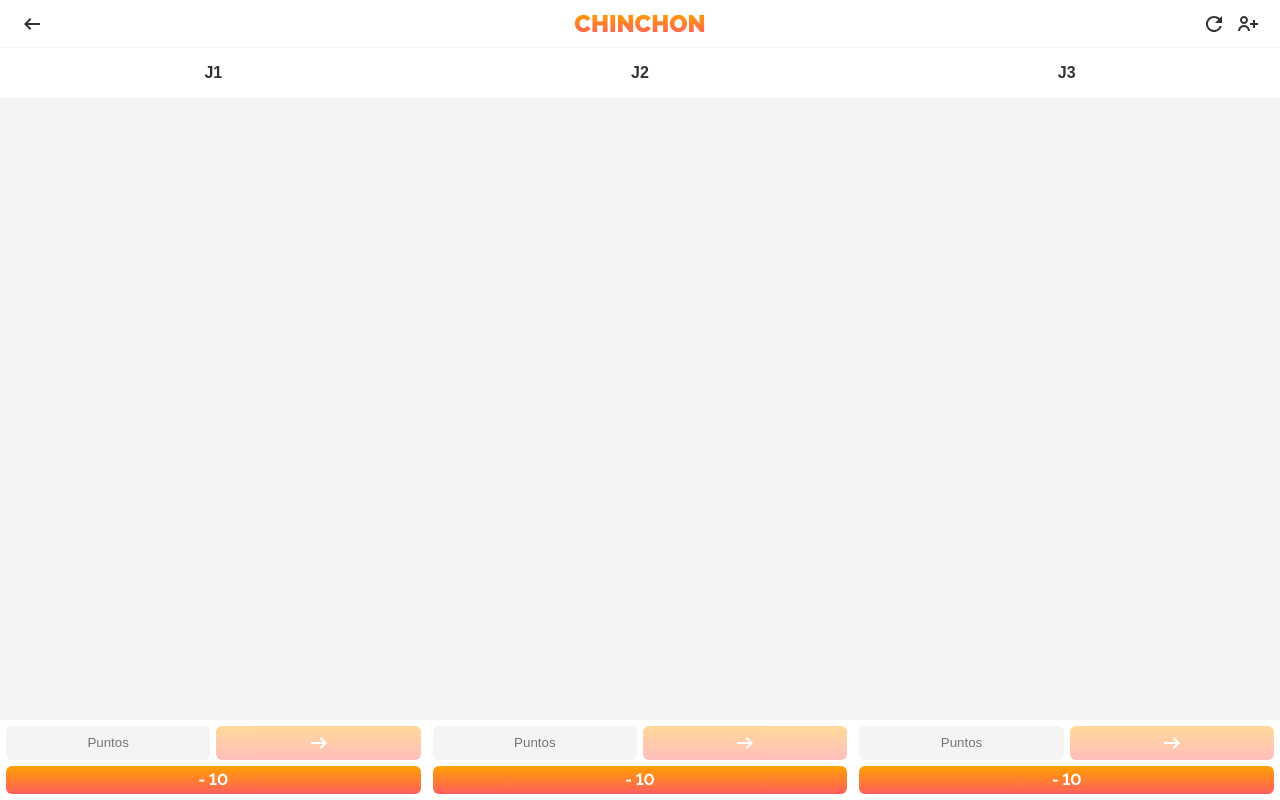
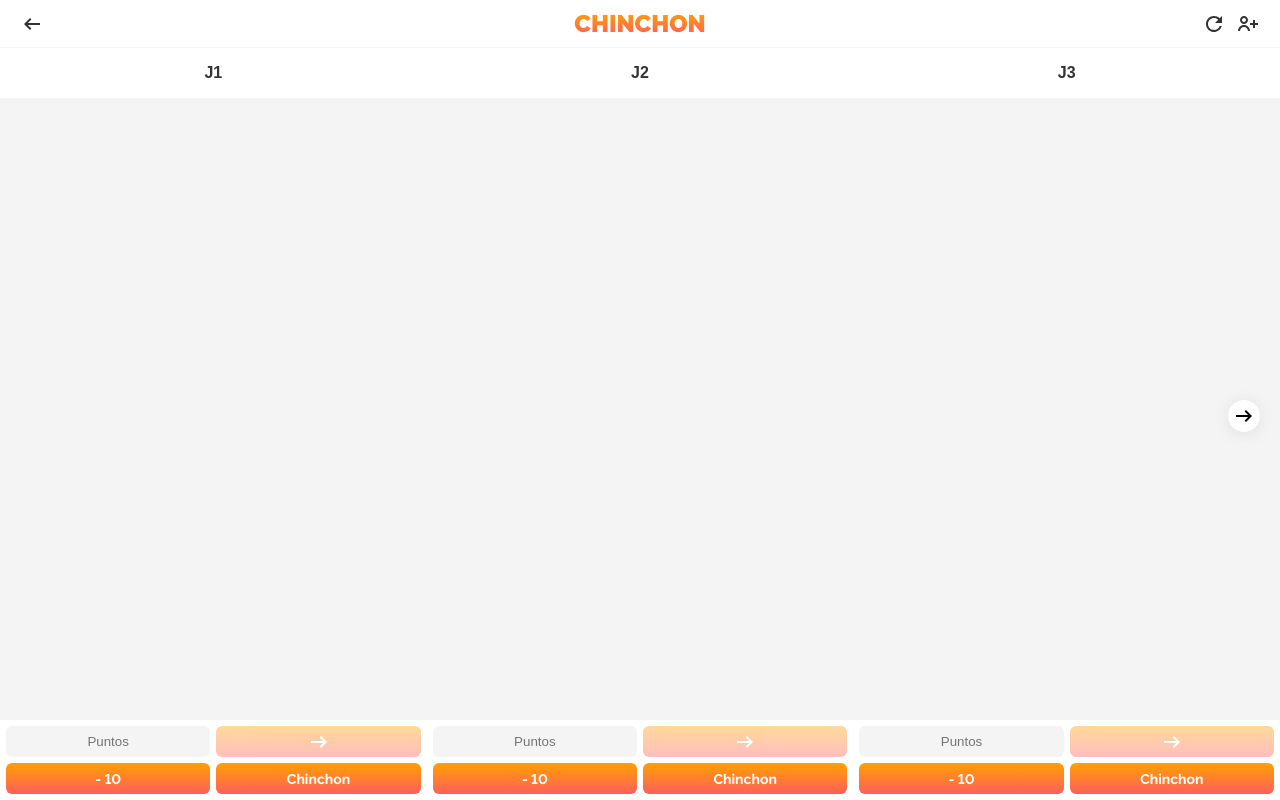
Before and after one commit to tonchiserra/ultimaronda, a Vue app: page /chinchon in a window 1280 px wide. Both pictures are taken after a click on the button 1248 px from the left and 23 px from the top of the page. Built offline with nearby package versions, Linux system fonts and the light colour scheme.

Commit message:
add 'chinchon' button

```diff
--- a/src/components/chinchon/ChinchonInterface.ts
+++ b/src/components/chinchon/ChinchonInterface.ts
@@ -9,12 +9,14 @@ export interface IChinchonPlayer {
     points:             IChinchonPoints[]
     total:              number
     isLoser:            boolean
+    madeChinchon:       boolean
     setTotal: (newPoints: number) => void
     setName: (newName: string) => void
     setNewPoint: (newPoint: number) => void
+    setMadeChinchon: () => void
 }
 
 export interface IChinchonPoints {
-    point: number
     total: number
+    point: number | 'Chinchon'
 }
--- a/src/components/chinchon/ChinchonPlayer.ts
+++ b/src/components/chinchon/ChinchonPlayer.ts
@@ -7,6 +7,7 @@ export class ChinchonPlayer implements IChinchonPlayer {
     public total: number
     public points: IChinchonPoints[]
     public isLoser: boolean
+    public madeChinchon: boolean
 
     constructor(playerName: string) {
         this.name = playerName ?? 'Jugador'
@@ -14,6 +15,7 @@ export class ChinchonPlayer implements IChinchonPlayer {
         this.total = 0
         this.points = []
         this.isLoser = false
+        this.madeChinchon = false
     }
 
     setNewPoint(newPoint: number): void {
@@ -29,6 +31,12 @@ export class ChinchonPlayer implements IChinchonPlayer {
         chinchonStore.setPlayerWinner()
     }
 
+    setMadeChinchon() {
+        this.madeChinchon = true
+        this.points.push({ point: 'Chinchon', total: this.total })
+        chinchonStore.setPlayerWinner()
+    }
+
     setName(newName: string): void {
         this.name = newName
     }
--- a/src/components/chinchon/ChinchonStore.ts
+++ b/src/components/chinchon/ChinchonStore.ts
@@ -19,7 +19,8 @@ class ChinchonStore implements GameInterface {
 
     public setPlayerWinner() {
         if(this.isGameFinished()) {
-            const playerWinner = this.state.players.find((player: IChinchonPlayer) => !player.isLoser)
+            let playerWinner = this.state.players.find((player: IChinchonPlayer) => player.madeChinchon)
+            if(!!!playerWinner) playerWinner = this.state.players.find((player: IChinchonPlayer) => !player.isLoser)
             this.state.playerWinner = !!playerWinner ? playerWinner.name : "EMPATE"
 
             this.setHistory()
@@ -28,8 +29,12 @@ class ChinchonStore implements GameInterface {
 
     public isGameFinished() {
         let finished = false
+
+        const playerMadeChinchon = this.state.players.some((player: IChinchonPlayer) => player.madeChinchon)
+        if(!!playerMadeChinchon) return true
+
         const playersInGame = this.state.players.filter((player: IChinchonPlayer) => !player.isLoser)
-        if(playersInGame.length <= 1) finished = true
+        if(playersInGame.length <= 1) return true
 
         return finished
     }
--- a/src/components/chinchon/ChinchonView.vue
+++ b/src/components/chinchon/ChinchonView.vue
@@ -9,8 +9,10 @@
     </Header>
 
     <div class="game">
-        <div class="column" v-for="player in players">
-            <div class="block"><input type="text" v-model="player.name" @input="event => player.setName((event.target as HTMLInputElement).value)" class="input--transparent text" /></div>
+        <ScrollWarning :columns="players.length" />
+
+        <div class="column" v-for="(player, i) in players">
+            <div class="block"><input type="text" :name="`${player.name}-${i}-name`" v-model="player.name" @input="event => player.setName((event.target as HTMLInputElement).value)" class="input--transparent text" /></div>
 
             <div class="block block--stack" v-for="points in player.points">
                 <span class="text-small text-grey">{{ points.point }}</span>
@@ -18,9 +20,10 @@
             </div>
 
             <div class="block block--set-points">
-                <input type="number" v-model="player.newPoint" @input="event => player.setNewPoint(Number((event.target as HTMLInputElement).value))" class="input--transparent" placeholder="Puntos" :disabled="player.isLoser" />
+                <input type="number" :name="`${player.name}-${i}-points`" v-model="player.newPoint" @input="event => player.setNewPoint(Number((event.target as HTMLInputElement).value))" class="input--transparent" placeholder="Puntos" :disabled="player.isLoser" />
                 <button @click="player.setTotal(Number(player.newPoint))" :disabled="typeof player.newPoint !== 'number' || player.isLoser"><ArrowRight /></button>
                 <button @click="player.setTotal(-10)" :disabled="player.isLoser">- 10</button>
+                <button @click="player.setMadeChinchon()" :disabled="player.isLoser">Chinchon</button>
             </div>
         </div>
     </div>
@@ -33,6 +36,7 @@
     import WinnerPopup from '../shared/WinnerPopup.vue'
     import chinchonStore from './ChinchonStore'
     import ArrowRight from '../../assets/ArrowRight.vue'
+    import ScrollWarning from '../shared/ScrollWarning.vue'
 
     const players = chinchonStore.state.players
 </script>
@@ -40,9 +44,11 @@
 <style scoped>
     .column {
         width: 100%;
-        min-width: 100px;
+        min-width: 170px;
         display: flex;
         flex-direction: column;
+    	min-height: calc(100dvh - var(--header-height));
+        height: auto;
     }
 
     .block {
--- a/src/components/generala/GeneralaView.vue
+++ b/src/components/generala/GeneralaView.vue
@@ -10,6 +10,8 @@
     </Header>
 
     <div class="game">
+        <ScrollWarning :columns="players.length" />
+
         <div class="column default-column">
             <div class="block"><p>Jugador</p></div>
             <div class="block"><p><Dice :number="1" /></p></div>
@@ -52,6 +54,7 @@
     import Dice from './Dice.vue'
     import WinnerPopup from '../shared/WinnerPopup.vue'
     import generalaStore from './GeneralaStore'
+    import ScrollWarning from '../shared/ScrollWarning.vue'
 
     const players = generalaStore.state.players
 </script>
--- a/src/components/shared/Header.vue
+++ b/src/components/shared/Header.vue
@@ -45,6 +45,10 @@
         width: 100%;
         background-color: #fff;
         border-bottom: 1px solid var(--gray-color-100);
+        position: sticky;
+        top: 0;
+        left: 0;
+        z-index: 999;
 
         h1 {
             text-align: center;
--- /dev/null
+++ b/src/components/shared/ScrollWarning.vue
@@ -0,0 +1,61 @@
+<template>
+    <div class="scroll-warning" ref="scrollWarningRef" style="opacity: 0;">
+        <ArrowRight />
+    </div>
+</template>
+
+<script setup lang="ts">
+    import { ref, watch } from 'vue';
+    import ArrowRight from '../../assets/ArrowRight.vue'
+
+    let props = defineProps<{
+        columns: number
+    }>()
+
+    const scrollWarningRef = ref<HTMLElement | null>(null)
+
+    watch(() => props.columns, newColumns => {
+        let columnWidth = document.querySelector('.column')?.clientWidth || 100
+        let totalWidth = newColumns * columnWidth
+        if(totalWidth > window.innerWidth) {
+            scrollWarningRef.value!.style.opacity = '1'
+            setTimeout(() => {
+                scrollWarningRef.value!.style.opacity = '0'
+            }, 6000)
+        }
+        else scrollWarningRef.value!.style.opacity = '0'
+    })
+
+</script>
+
+<style scoped>
+    .scroll-warning {
+        position: fixed;
+        top: 50%;
+        right: 20px;
+        width: 32px;
+        height: 32px;
+        border-radius: 100px;
+        background-color: #fff;
+        color: #000;
+        box-shadow: 0 2px 16px rgba(148, 148, 148, 0.2);
+        display: flex;
+        align-items: center;
+        justify-content: center;
+        z-index: 1000;
+        animation: wave 2s ease infinite;
+        transition: opacity 500ms ease;
+    }
+
+    @keyframes wave {
+        0% {
+            transform: translateX(0);
+        }
+        50% {
+            transform: translateX(-10px);
+        }
+        100% {
+            transform: translateX(0);
+        }
+    }
+</style>
--- a/src/style.css
+++ b/src/style.css
@@ -193,7 +193,7 @@ svg {
 }
 
 .game {
-	height: calc(100dvh - var(--header-height));
+	min-height: calc(100dvh - var(--header-height));
 	display: flex;
 	overflow-x: auto;
 }
@@ -257,6 +257,7 @@ svg {
 	background-color: #fff !important;
 	display: grid;
 	grid-template-columns: repeat(2, 1fr);
+	grid-template-rows: repeat(2, 1fr);
 	gap: 6px;
 	padding: 6px;
 	height: 8rem !important;
@@ -284,10 +285,7 @@ svg {
 		background: linear-gradient(to bottom, var(--main-color) 0%, var(--second-color) 100%);
 		color: #fff;
 		border-radius: 6px;
-	}
-
-	button + button {
-		grid-column: span 2;
+		font-size: 1.4rem;
 	}
 }
 
```
